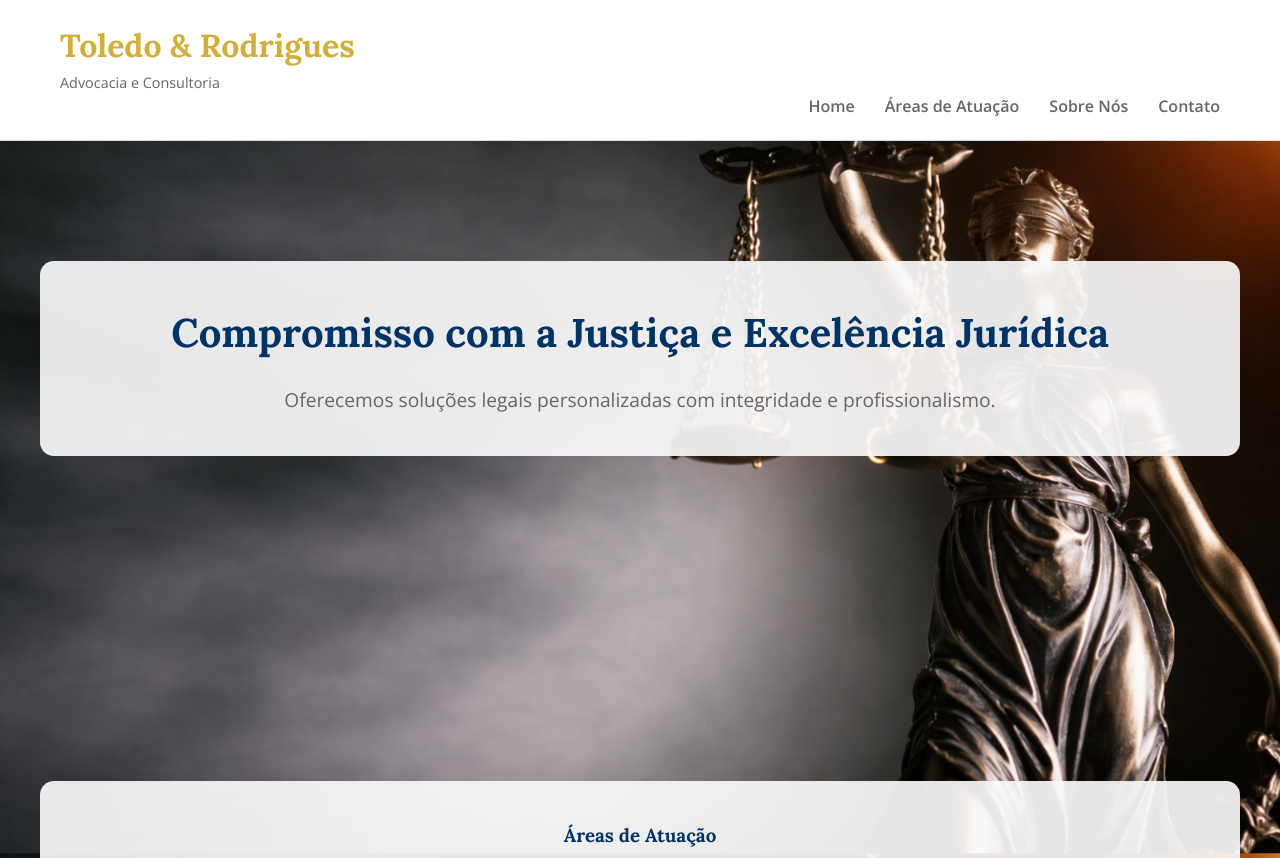
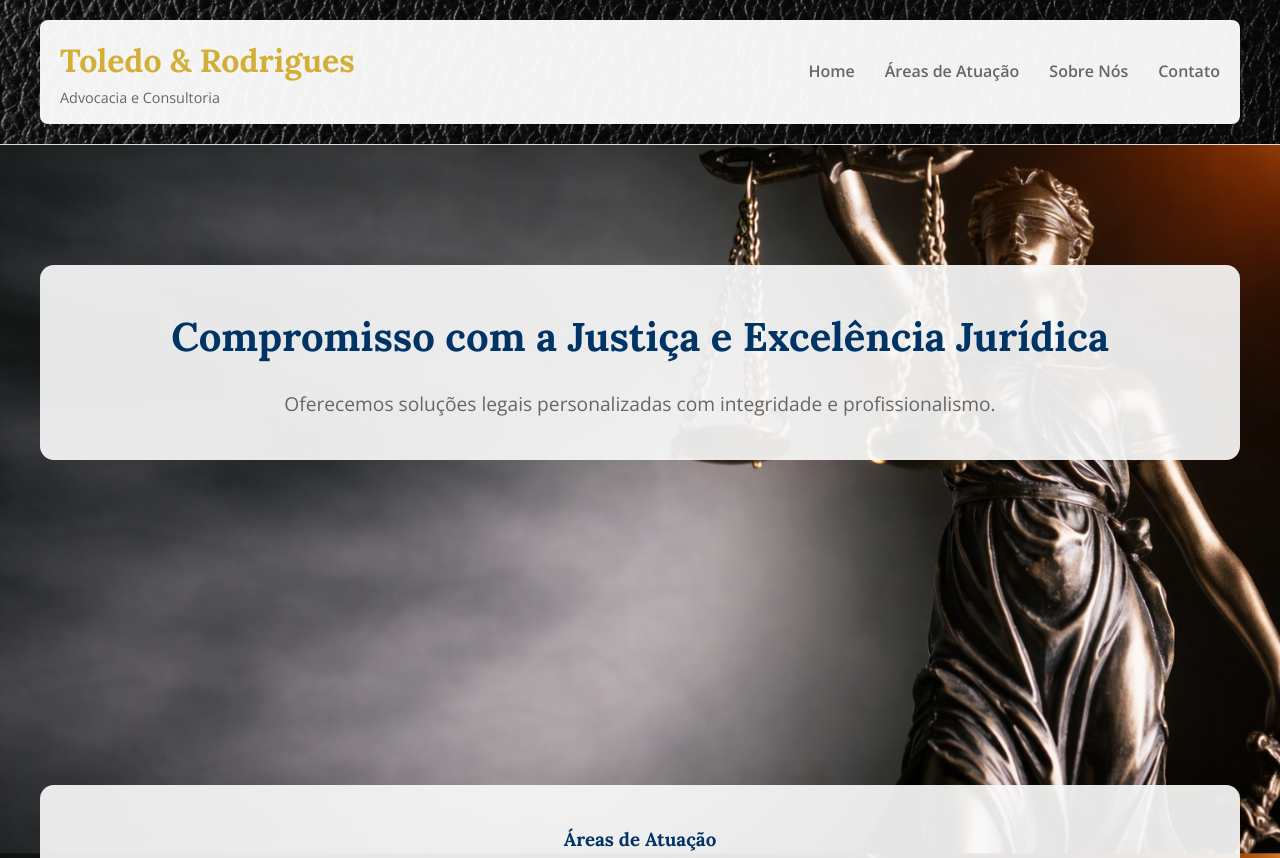
Before and after one commit to rezendelucas85-del/Toledo-Rodrigues-advocacia, a website: page index.html in a window 1280 px wide. Shown: the top 858 px of the page. Drawn offline with nearby package versions, Linux system fonts and the light colour scheme.

Commit message:
imagem cabecalho

```diff
--- a/styles.css
+++ b/styles.css
@@ -25,9 +25,21 @@
 
 /* Header */
 header {
-    background-color: #fff;
+    background-image: url('cabecalho-fundo.jpg');
+    background-size: cover;
+    background-position: center;
+    background-repeat: no-repeat;
     border-bottom: 1px solid #ddd;
     padding: 20px 0;
+}
+
+header .container {
+    background-color: rgba(255, 255, 255, 0.95);
+    padding: 15px 20px;
+    border-radius: 8px;
+    display: flex;
+    justify-content: space-between;
+    align-items: center;
 }
 
 .logo h1 {
```
